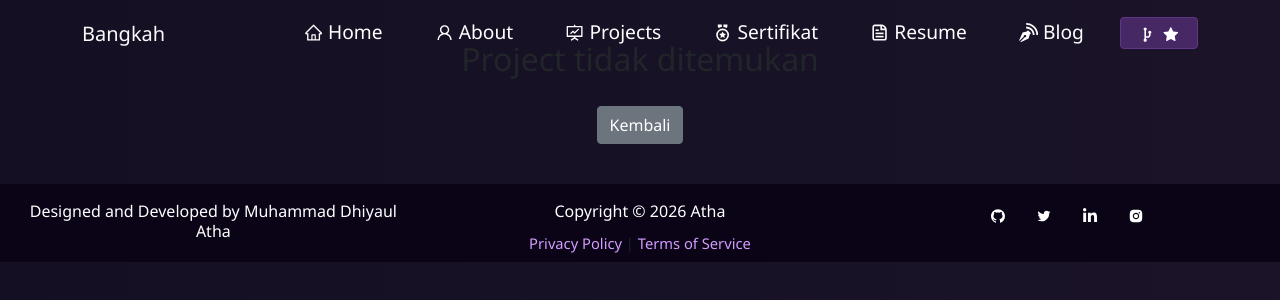
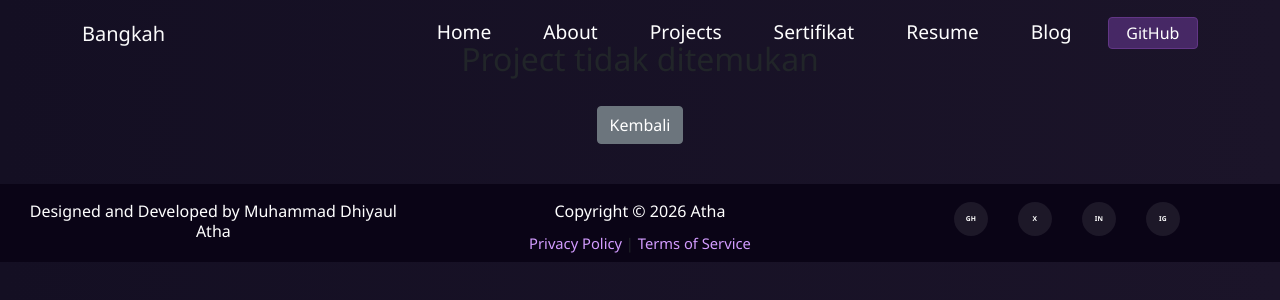
Before and after one commit to Bangkah/portfolio, a React (Create React App) app: page /projects/1 in a window 1280 px wide. Shown: the top 300 px of the page. Built offline with nearby package versions, Linux system fonts and the light colour scheme.

Commit message:
Simplify nav/footer icons

```diff
--- a/src/components/Footer.js
+++ b/src/components/Footer.js
@@ -1,12 +1,6 @@
 import React from "react";
 import { Container, Row, Col } from "react-bootstrap";
 import { Link } from "react-router-dom";
-import {
-  AiFillGithub,
-  AiOutlineTwitter,
-  AiFillInstagram,
-} from "react-icons/ai";
-import { FaLinkedinIn } from "react-icons/fa";
 
 function Footer() {
   let date = new Date();
@@ -34,7 +28,9 @@ function Footer() {
                 rel="noopener noreferrer"
                 aria-label="GitHub"
               >
-                <AiFillGithub />
+                <svg className="footer-icon-svg" viewBox="0 0 32 32" aria-hidden="true" focusable="false">
+                  <text className="footer-icon-text" x="16" y="17" textAnchor="middle" dominantBaseline="middle">GH</text>
+                </svg>
               </a>
             </li>
             <li className="social-icons">
@@ -45,7 +41,9 @@ function Footer() {
                 rel="noopener noreferrer"
                 aria-label="Twitter"
               >
-                <AiOutlineTwitter />
+                <svg className="footer-icon-svg" viewBox="0 0 32 32" aria-hidden="true" focusable="false">
+                  <text className="footer-icon-text" x="16" y="17" textAnchor="middle" dominantBaseline="middle">X</text>
+                </svg>
               </a>
             </li>
             <li className="social-icons">
@@ -56,7 +54,9 @@ function Footer() {
                 rel="noopener noreferrer"
                 aria-label="LinkedIn"
               >
-                <FaLinkedinIn />
+                <svg className="footer-icon-svg" viewBox="0 0 32 32" aria-hidden="true" focusable="false">
+                  <text className="footer-icon-text" x="16" y="17" textAnchor="middle" dominantBaseline="middle">in</text>
+                </svg>
               </a>
             </li>
             <li className="social-icons">
@@ -67,7 +67,9 @@ function Footer() {
                 rel="noopener noreferrer"
                 aria-label="Instagram"
               >
-                <AiFillInstagram />
+                <svg className="footer-icon-svg" viewBox="0 0 32 32" aria-hidden="true" focusable="false">
+                  <text className="footer-icon-text" x="16" y="17" textAnchor="middle" dominantBaseline="middle">IG</text>
+                </svg>
               </a>
             </li>
           </ul>
--- a/src/components/Navbar.js
+++ b/src/components/Navbar.js
@@ -5,16 +5,6 @@ import Container from "react-bootstrap/Container";
 import Button from "react-bootstrap/Button";
 import { Link } from "react-router-dom";
 import profilImg from "../Assets/profil.webp";
-import { CgGitFork } from "react-icons/cg";
-import { ImBlog } from "react-icons/im";
-import {
-  AiFillStar,
-  AiOutlineHome,
-  AiOutlineFundProjectionScreen,
-  AiOutlineUser,
-} from "react-icons/ai";
-import { CgFileDocument } from "react-icons/cg";
-import { RiMedalLine } from "react-icons/ri";
 
 function NavBar() {
   const [expand, updateExpanded] = useState(false);
@@ -45,7 +35,7 @@ function NavBar() {
           Bangkah
         </Navbar.Brand>
         <div className="navbar-mobile-profile d-md-none" aria-hidden="true">
-          <img src={profilImg} alt="" loading="lazy" decoding="async" />
+          <img src={profilImg} alt="" width={34} height={34} loading="lazy" decoding="async" />
         </div>
         <Navbar.Toggle
           aria-controls="responsive-navbar-nav"
@@ -61,7 +51,7 @@ function NavBar() {
           <Nav className="ms-auto" defaultActiveKey="#home">
             <Nav.Item>
               <Nav.Link as={Link} to="/" onClick={() => updateExpanded(false)}>
-                <AiOutlineHome style={{ marginBottom: "2px" }} /> Home
+                Home
               </Nav.Link>
             </Nav.Item>
 
@@ -71,7 +61,7 @@ function NavBar() {
                 to="/about"
                 onClick={() => updateExpanded(false)}
               >
-                <AiOutlineUser style={{ marginBottom: "2px" }} /> About
+                About
               </Nav.Link>
             </Nav.Item>
 
@@ -81,9 +71,6 @@ function NavBar() {
                 to="/projects"
                 onClick={() => updateExpanded(false)}
               >
-                <AiOutlineFundProjectionScreen
-                  style={{ marginBottom: "2px" }}
-                />{" "}
                 Projects
               </Nav.Link>
             </Nav.Item>
@@ -94,7 +81,7 @@ function NavBar() {
                 to="/certificates"
                 onClick={() => updateExpanded(false)}
               >
-                <RiMedalLine style={{ marginBottom: "2px" }} /> Sertifikat
+                Sertifikat
               </Nav.Link>
             </Nav.Item>
 
@@ -104,7 +91,7 @@ function NavBar() {
                 to="/resume"
                 onClick={() => updateExpanded(false)}
               >
-                <CgFileDocument style={{ marginBottom: "2px" }} /> Resume
+                Resume
               </Nav.Link>
             </Nav.Item>
 
@@ -115,7 +102,7 @@ function NavBar() {
                 rel="noopener noreferrer"
                 title="Baca artikel dan tutorial saya di DEV.to"
               >
-                <ImBlog style={{ marginBottom: "2px" }} /> Blog
+                Blog
               </Nav.Link>
             </Nav.Item>
 
@@ -126,8 +113,7 @@ function NavBar() {
                 target="_blank"
                 className="fork-btn-inner"
               >
-                <CgGitFork style={{ fontSize: "1.2em" }} />{" "}
-                <AiFillStar style={{ fontSize: "1.1em" }} />
+                GitHub
               </Button>
             </Nav.Item>
           </Nav>
--- a/src/style.css
+++ b/src/style.css
@@ -651,6 +651,32 @@ button:focus {
   padding: 0 !important;
 }
 
+.footer-icons .social-icons a {
+  display: inline-flex !important;
+  align-items: center !important;
+  justify-content: center !important;
+  width: 34px;
+  height: 34px;
+  border-radius: 50%;
+  background: rgba(255, 255, 255, 0.08);
+}
+
+.footer-icon-svg {
+  width: 18px;
+  height: 18px;
+  display: block;
+  fill: currentColor;
+}
+
+.footer-icon-text {
+  fill: currentColor;
+  font-size: 12px;
+  font-weight: 700;
+  letter-spacing: 0.5px;
+  text-transform: uppercase;
+  font-family: "Raleway", "Segoe UI", Arial, sans-serif;
+}
+
 .blockquote-footer {
   color: #a588c0 !important;
 }
```
